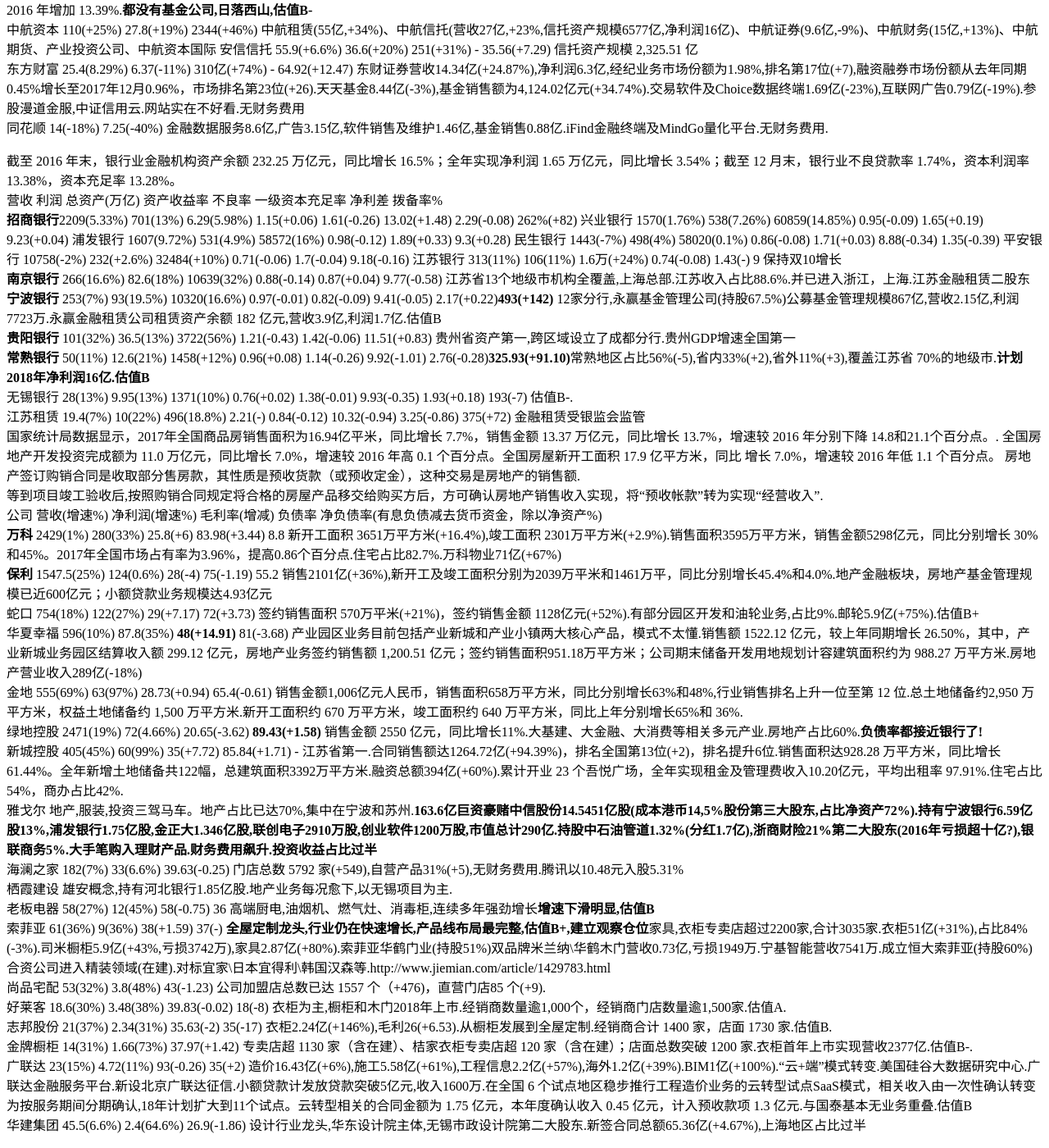
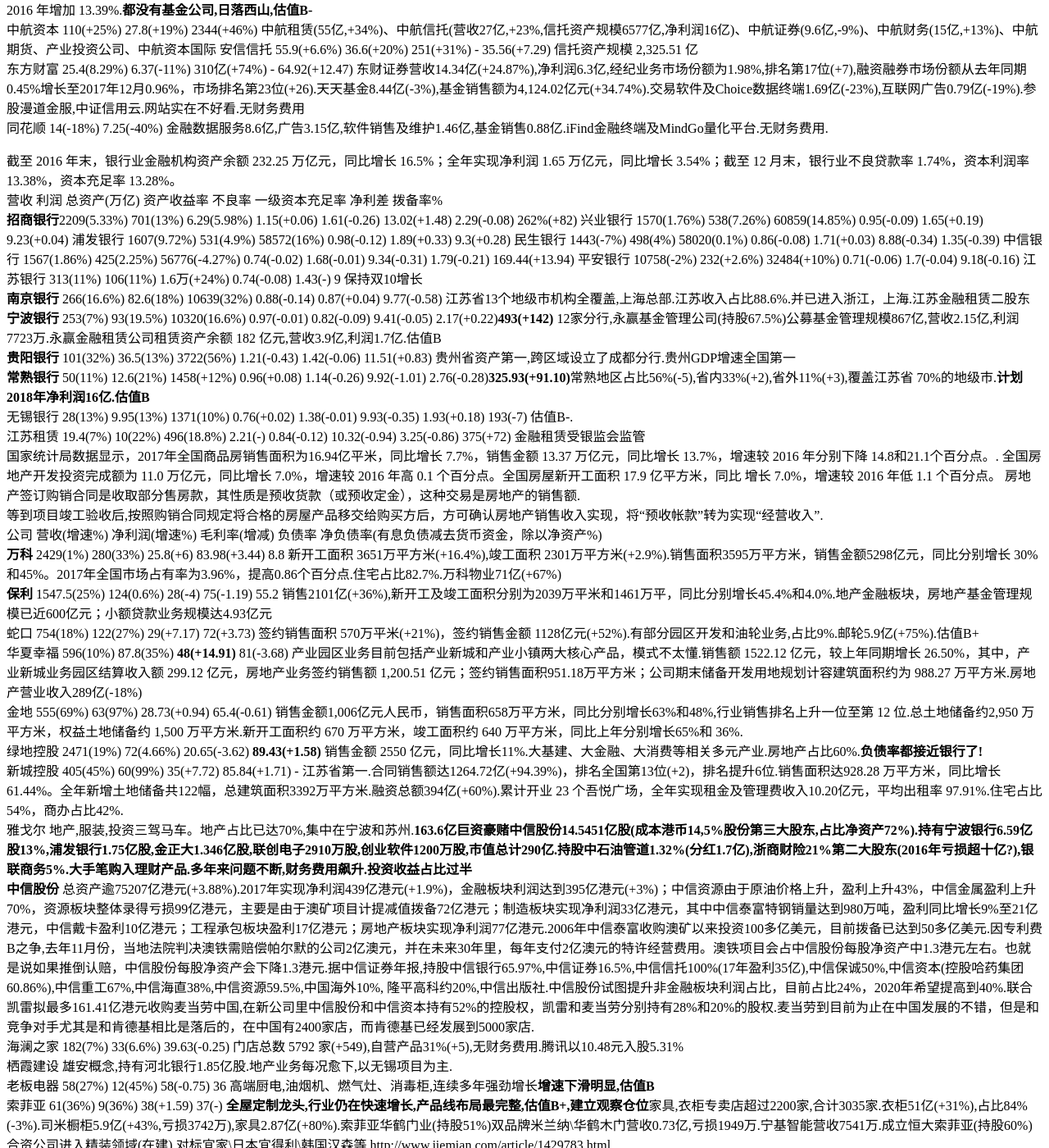
Before and after one commit to kingofhawks/kingofhawks.github.io, a Jekyll site: the page built from _posts/2017-11-24-重点上市公司2017年报汇总.md, in a window 1280 px wide and 1400 px high, scrolled down 5666 px. Shown: the whole window at 82% size. Built offline with Jekyll 4.4.1, drawn with Linux system fonts in a browser that asks for light colours; our own code applies the rules of GitHub Pages for plain Markdown files; some of the changed text lies outside the part shown.

Commit message:
update post

```diff
--- a/_posts/2017-11-24-重点上市公司2017年报汇总.md
+++ b/_posts/2017-11-24-重点上市公司2017年报汇总.md
@@ -126,7 +126,7 @@
 
 金融类
 公司        营收(增速%)       净利润(增速%)   毛利率(增减)   负债率(增减)   总资产(增速)    备注
-中国平安     8908(25%)        891(+42.8%)                  -             6.49万(16.4%)     **金融科技老大**寿险实现归母净利润356亿元(+43.5%),市场份额14.2%(+1.5),个人寿险代理人队伍规模超138万(+24.8%).产险133亿(+5.3%),市场份额第二,占有率22.7%(+1).保险总投资收益率6.0(+0.7%).银行134亿(+2.6%).资产管理159亿(+69.2%),其中信托规模6527亿(-3.6%),净利润39亿(+70.5%).平安证券市场份额2.57%(+0.53),营收89亿(+14%),净利润21亿(-4.2%),平安资产管理规模2.67万亿(+18%),净利润25.8亿(+16%).平安融资租赁营收98亿(+44%),净利润20亿(+47%).金融科技与医疗科技146亿(+136.3%),其中陆金所(持股43.76%,估值达600亿美元)管理资产规模4617亿(+5.3%),实现盈利.平安好医生估值达54亿美元,重组交易的利润108.50亿,已计划港股上市.平安医保科技(估值达88亿美元)及金融壹帐通(估值达74亿美元)均已完成首轮融资.汽车之家(持股47%).
+中国平安     8908(25%)        891(+42.8%)                  -             6.49万(16.4%)     **金融科技老大**寿险实现归母净利润356亿元(+43.5%),市场份额14.2%(+1.5),个人寿险代理人队伍规模超138万(+24.8%).产险133亿(+5.3%),市场份额第二,占有率22.7%(+1).保险总投资收益率6.0(+0.7%).银行134亿(+2.6%).资产管理159亿(+69.2%),其中信托规模6527亿(-3.6%),净利润39亿(+70.5%).平安证券市场份额2.57%(+0.53),营收89亿(+14%),净利润21亿(-4.2%),平安资产管理规模2.67万亿(+18%),净利润25.8亿(+16%).平安融资租赁营收98亿(+44%),净利润20亿(+47%).平安信托净利润39.07亿元,行业第一.金融科技与医疗科技146亿(+136.3%),其中陆金所(持股43.76%,估值达600亿美元)管理资产规模4617亿(+5.3%),实现盈利.平安好医生估值达54亿美元,重组交易的利润108.50亿,已计划港股上市.平安医保科技(估值达88亿美元)及金融壹帐通(估值达74亿美元)均已完成首轮融资.汽车之家(持股47%).
 
 
 截至2017年，我国证券行业总收入人民币3,113亿元，同比下降5.09%；净利润人民币1,130亿元，同比下降8.47%；净资产收益率6.45%，同比下降1.68个百分点。2017年末，行业总资产人民币6.14万亿元，同比增长6.04%；净资产人民币1.85万亿元，同比增长12.50%；财务杠杆率2.75倍，同比增加0.1倍。2017年末，我国证券公司净资本合计人民币1.58万亿元，同比增长7.48%。我国证券公司整体资产规模稳中有升，资本实力持续增强。131家证券公司中，120家实现盈利。
@@ -155,13 +155,14 @@
 兴业银行    1570(1.76%)     538(7.26%)     60859(14.85%)  0.95(-0.09)     1.65(+0.19)      9.23(+0.04)
 浦发银行    1607(9.72%)     531(4.9%)      58572(16%)     0.98(-0.12)     1.89(+0.33)      9.3(+0.28)
 民生银行    1443(-7%)       498(4%)        58020(0.1%)    0.86(-0.08)     1.71(+0.03)      8.88(-0.34)     1.35(-0.39)
+中信银行    1567(1.86%)     425(2.25%)     56776(-4.27%)  0.74(-0.02)     1.68(-0.01)      9.34(-0.31)     1.79(-0.21) 169.44(+13.94)
 平安银行    10758(-2%)      232(+2.6%)     32484(+10%)    0.71(-0.06)     1.7(-0.04)       9.18(-0.16)
 江苏银行     313(11%)       106(11%)       1.6万(+24%)    0.74(-0.08)     1.43(-)           9   保持双10增长
 **南京银行** 266(16.6%)     82.6(18%)      10639(32%)     0.88(-0.14)     0.87(+0.04)      9.77(-0.58) 江苏省13个地级市机构全覆盖,上海总部.江苏收入占比88.6%.并已进入浙江，上海.江苏金融租赁二股东
 **宁波银行** 253(7%)        93(19.5%)      10320(16.6%)   0.97(-0.01)    0.82(-0.09)      9.41(-0.05)     2.17(+0.22)**493(+142)** 12家分行,永赢基金管理公司(持股67.5%)公募基金管理规模867亿,营收2.15亿,利润7723万.永赢金融租赁公司租赁资产余额 182 亿元,营收3.9亿,利润1.7亿.估值B
-**贵阳银行** 101(32%)        36.5(13%)     3722(56%)       1.21(-0.43)    1.42(-0.06)      11.51(+0.83)   贵州省资产第一,跨区域设立了成都分行.贵州GDP增速全国第一
-**常熟银行** 50(11%)         12.6(21%)     1458(+12%)      0.96(+0.08)   1.14(-0.26)       9.92(-1.01)     2.76(-0.28)**325.93(+91.10)**常熟地区占比56%(-5),省内33%(+2),省外11%(+3),覆盖江苏省 70%的地级市.**计划2018年净利润16亿.估值B**
-无锡银行     28(13%)         9.95(13%)     1371(10%)       0.76(+0.02)    1.38(-0.01)      9.93(-0.35)     1.93(+0.18)  193(-7)  估值B-.
+**贵阳银行** 101(32%)       36.5(13%)      3722(56%)       1.21(-0.43)    1.42(-0.06)      11.51(+0.83)   贵州省资产第一,跨区域设立了成都分行.贵州GDP增速全国第一
+**常熟银行** 50(11%)        12.6(21%)      1458(+12%)      0.96(+0.08)   1.14(-0.26)       9.92(-1.01)     2.76(-0.28)**325.93(+91.10)**常熟地区占比56%(-5),省内33%(+2),省外11%(+3),覆盖江苏省 70%的地级市.**计划2018年净利润16亿.估值B**
+无锡银行     28(13%)        9.95(13%)      1371(10%)       0.76(+0.02)    1.38(-0.01)      9.93(-0.35)     1.93(+0.18)  193(-7)  估值B-.
 江苏租赁    19.4(7%)        10(22%)        496(18.8%)      2.21(-)        0.84(-0.12)      10.32(-0.94)    3.25(-0.86)
   375(+72)   金融租赁受银监会监管
 国家统计局数据显示，2017年全国商品房销售面积为16.94亿平米，同比增长 7.7%，销售金额 13.37 万亿元，同比增长 13.7%，增速较 2016 年分别下降 14.8和21.1个百分点。.
@@ -177,7 +178,8 @@
 金地     555(69%)        63(97%)         28.73(+0.94)    65.4(-0.61)      销售金额1,006亿元人民币，销售面积658万平方米，同比分别增长63%和48%,行业销售排名上升一位至第 12 位.总土地储备约2,950 万平方米，权益土地储备约 1,500 万平方米.新开工面积约 670 万平方米，竣工面积约 640 万平方米，同比上年分别增长65%和 36%.
 绿地控股 2471(19%)       72(4.66%)       20.65(-3.62)    **89.43(+1.58)**    销售金额 2550 亿元，同比增长11%.大基建、大金融、大消费等相关多元产业.房地产占比60%.**负债率都接近银行了!**
 新城控股  405(45%)        60(99%)         35(+7.72)       85.84(+1.71)      -  江苏省第一.合同销售额达1264.72亿(+94.39%)，排名全国第13位(+2)，排名提升6位.销售面积达928.28 万平方米，同比增长 61.44%。全年新增土地储备共122幅，总建筑面积3392万平方米.融资总额394亿(+60%).累计开业 23 个吾悦广场，全年实现租金及管理费收入10.20亿元，平均出租率 97.91%.住宅占比54%，商办占比42%.
-雅戈尔                                            地产,服装,投资三驾马车。地产占比已达70%,集中在宁波和苏州.**163.6亿巨资豪赌中信股份14.5451亿股(成本港币14,5%股份第三大股东,占比净资产72%).持有宁波银行6.59亿股13%,浦发银行1.75亿股,金正大1.346亿股,联创电子2910万股,创业软件1200万股,市值总计290亿.持股中石油管道1.32%(分红1.7亿),浙商财险21%第二大股东(2016年亏损超十亿?),银联商务5%.大手笔购入理财产品.财务费用飙升.投资收益占比过半**
+雅戈尔                                            地产,服装,投资三驾马车。地产占比已达70%,集中在宁波和苏州.**163.6亿巨资豪赌中信股份14.5451亿股(成本港币14,5%股份第三大股东,占比净资产72%).持有宁波银行6.59亿股13%,浦发银行1.75亿股,金正大1.346亿股,联创电子2910万股,创业软件1200万股,市值总计290亿.持股中石油管道1.32%(分红1.7亿),浙商财险21%第二大股东(2016年亏损超十亿?),银联商务5%.大手笔购入理财产品.多年来问题不断,财务费用飙升.投资收益占比过半**
+**中信股份** 总资产逾75207亿港元(+3.88%).2017年实现净利润439亿港元(+1.9%)，金融板块利润达到395亿港元(+3%)；中信资源由于原油价格上升，盈利上升43%，中信金属盈利上升70%，资源板块整体录得亏损99亿港元，主要是由于澳矿项目计提减值拨备72亿港元；制造板块实现净利润33亿港元，其中中信泰富特钢销量达到980万吨，盈利同比增长9%至21亿港元，中信戴卡盈利10亿港元；工程承包板块盈利17亿港元；房地产板块实现净利润77亿港元.2006年中信泰富收购澳矿以来投资100多亿美元，目前拨备已达到50多亿美元.因专利费B之争,去年11月份，当地法院判决澳铁需赔偿帕尔默的公司2亿澳元，并在未来30年里，每年支付2亿澳元的特许经营费用。澳铁项目会占中信股份每股净资产中1.3港元左右。也就是说如果推倒认赔，中信股份每股净资产会下降1.3港元.据中信证券年报,持股中信银行65.97%,中信证券16.5%,中信信托100%(17年盈利35亿),中信保诚50%,中信资本(控股哈药集团60.86%),中信重工67%,中信海直38%,中信资源59.5%,中国海外10%, 隆平高科约20%,中信出版社.中信股份试图提升非金融板块利润占比，目前占比24%，2020年希望提高到40%.联合凯雷拟最多161.41亿港元收购麦当劳中国,在新公司里中信股份和中信资本持有52%的控股权，凯雷和麦当劳分别持有28%和20%的股权.麦当劳到目前为止在中国发展的不错，但是和竞争对手尤其是和肯德基相比是落后的，在中国有2400家店，而肯德基已经发展到5000家店.
 海澜之家  182(7%)        33(6.6%)         39.63(-0.25)  门店总数 5792 家(+549),自营产品31%(+5),无财务费用.腾讯以10.48元入股5.31%
 栖霞建设  雄安概念,持有河北银行1.85亿股.地产业务每况愈下,以无锡项目为主.
 老板电器  58(27%)         12(45%)          58(-0.75)      36    高端厨电,油烟机、燃气灶、消毒柜,连续多年强劲增长**增速下滑明显,估值B**
```
